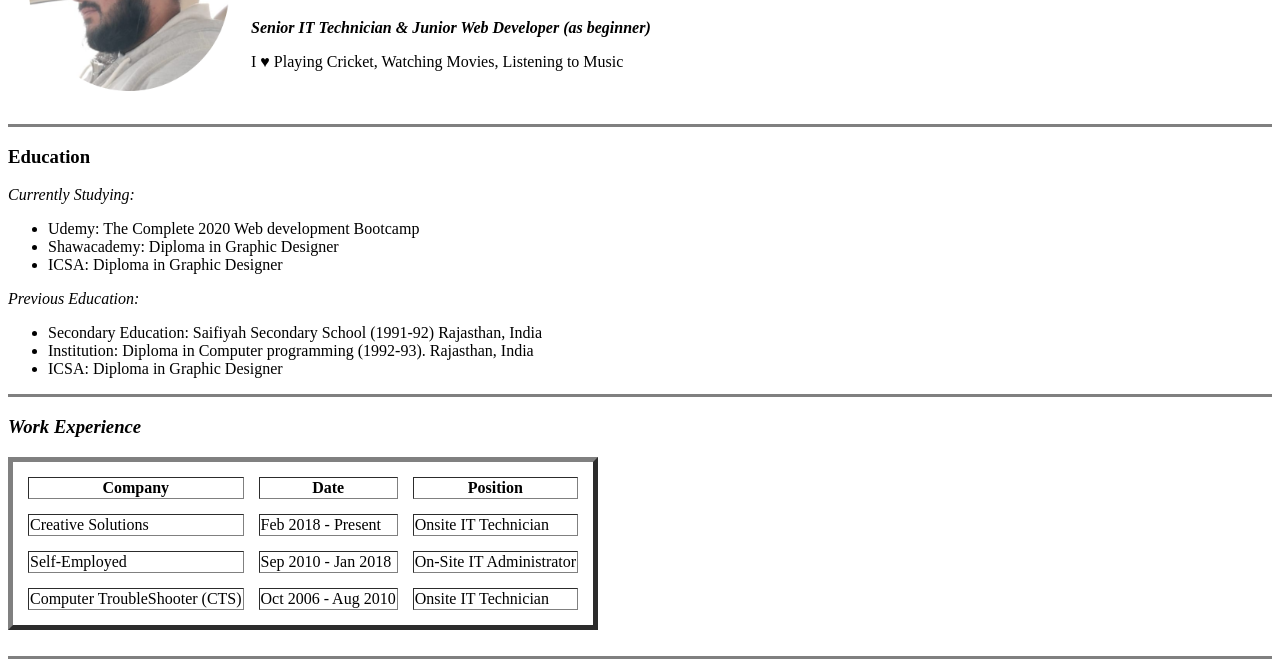
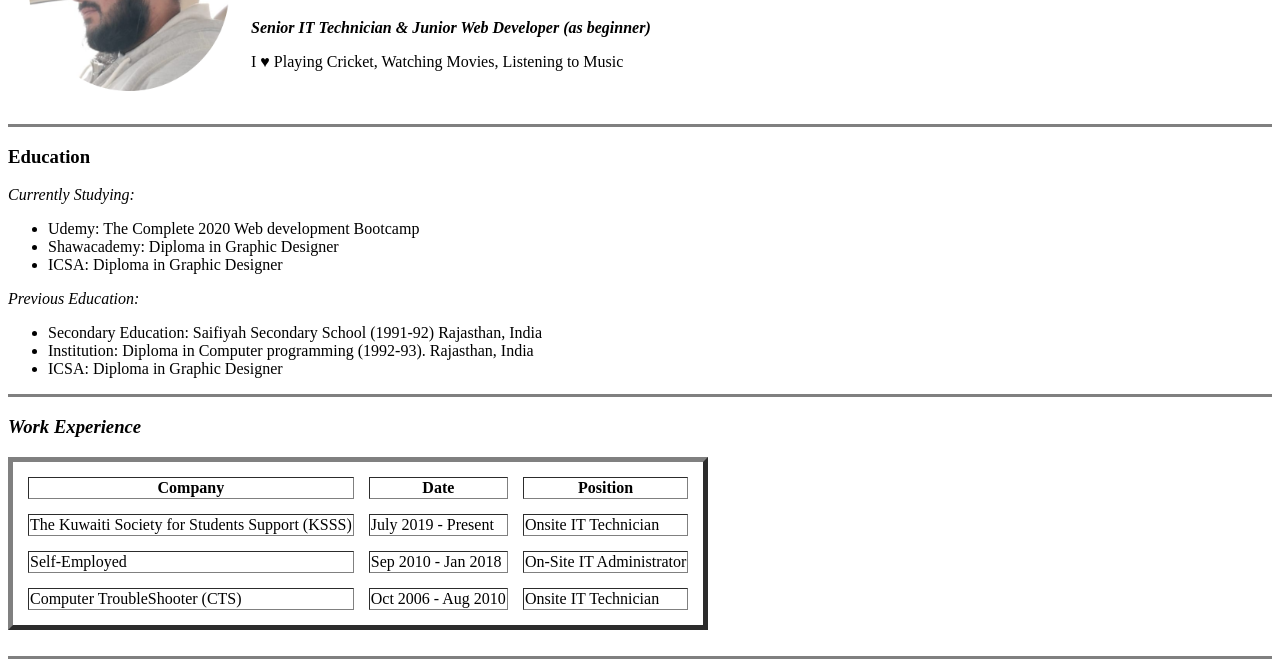
Before and after one commit to Mohdsalumber/cv, a plain HTML site: page index.html in a window 1280 px wide. Shown: the part 138-800 px from the top of the page. Drawn offline with Linux system fonts and the light colour scheme.

Commit message:
Update index.html

```diff
--- a/index.html
+++ b/index.html
@@ -77,8 +77,8 @@
         </thead>
         <tbody>
           <tr>
-            <td>Creative Solutions</td>
-            <td>Feb 2018 - Present</td>
+            <td>The Kuwaiti Society for Students Support (KSSS)</td>
+            <td>July 2019 - Present</td>
             <td>Onsite IT Technician</td>
           </tr>
           <tr>
```
